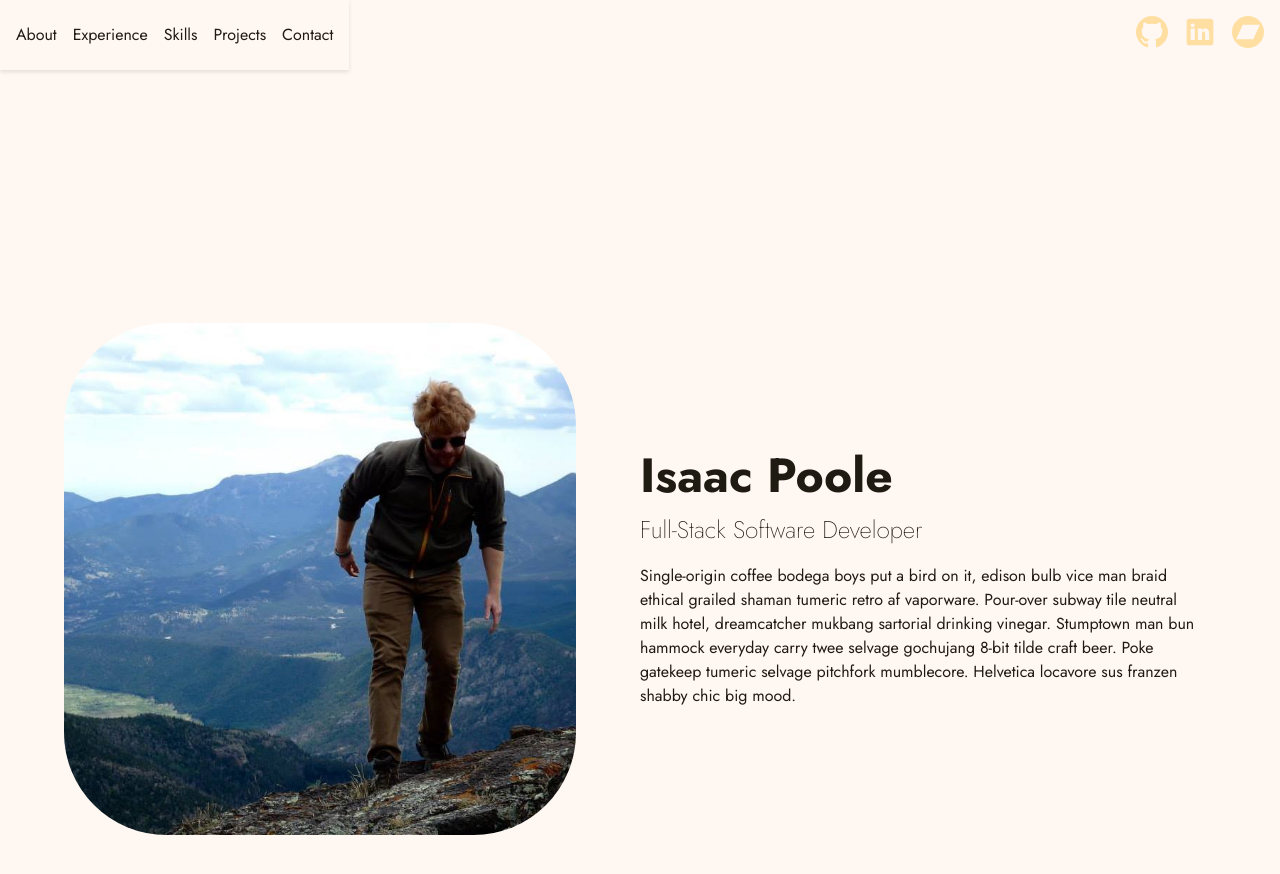
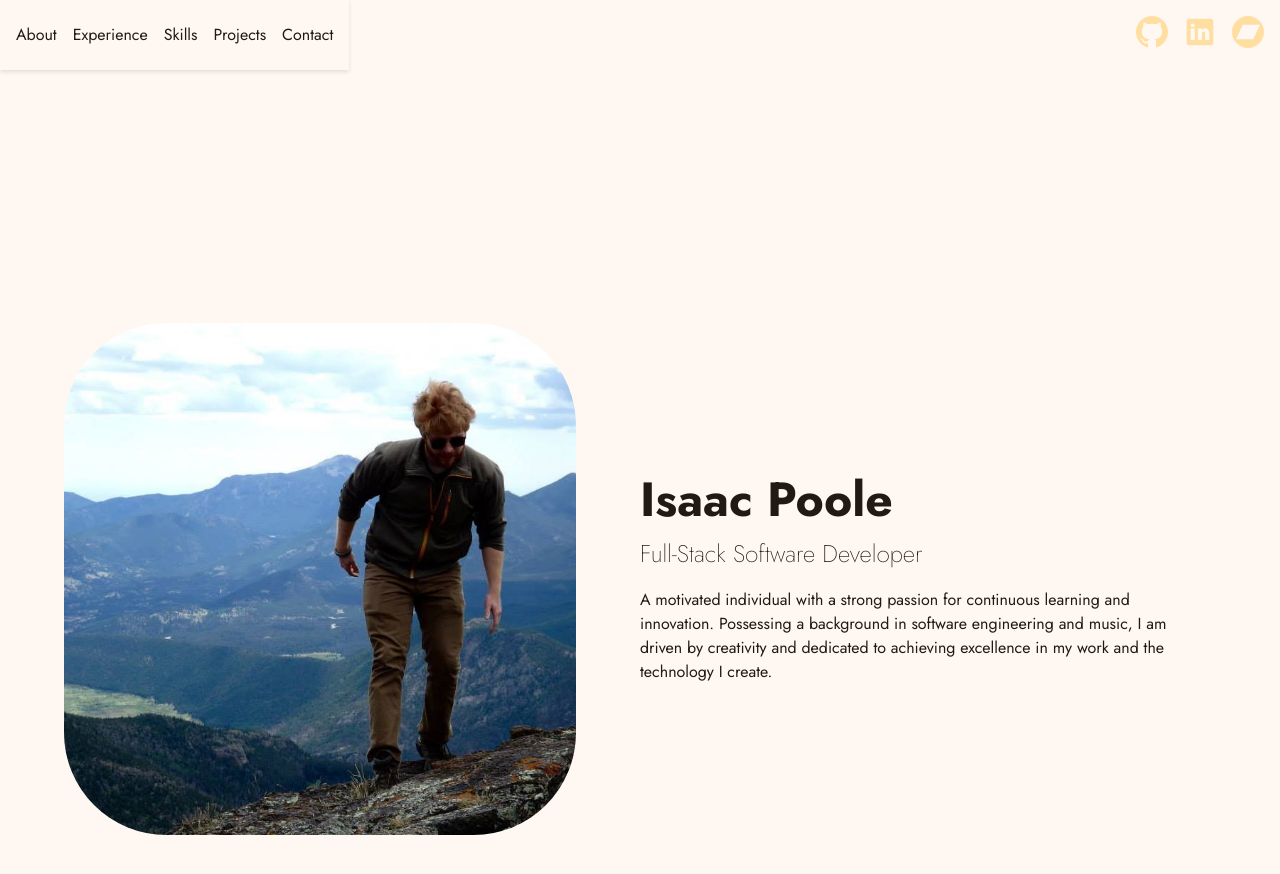
Before and after one commit to isfopo/about, a React (Vite) app: page / in a window 1280 px wide. Shown: the top 874 px of the page. Built offline with nearby package versions, Linux system fonts and the light colour scheme.

Commit message:
📝 docs(App): update about section with new content
- revise about text to reflect personal motivation and background
- emphasize passion for learning and innovation in software engineering

```diff
--- a/src/App.tsx
+++ b/src/App.tsx
@@ -16,13 +16,9 @@ const name = "Isaac Poole";
 
 const tag = "Full-Stack Software Developer";
 
-const about = `Single-origin coffee bodega boys put a bird on it, edison bulb vice
-          man braid ethical grailed shaman tumeric retro af vaporware. Pour-over
-          subway tile neutral milk hotel, dreamcatcher mukbang sartorial
-          drinking vinegar. Stumptown man bun hammock everyday carry twee
-          selvage gochujang 8-bit tilde craft beer. Poke gatekeep tumeric
-          selvage pitchfork mumblecore. Helvetica locavore sus franzen shabby
-          chic big mood.`;
+const about = `A motivated individual with a strong passion for continuous learning and innovation.
+Possessing a background in software engineering and music, I am driven by creativity and
+dedicated to achieving excellence in my work and the technology I create.`;
 
 const skills: SkillProps[] = [
   { name: "Typescript", level: 10 },
```
